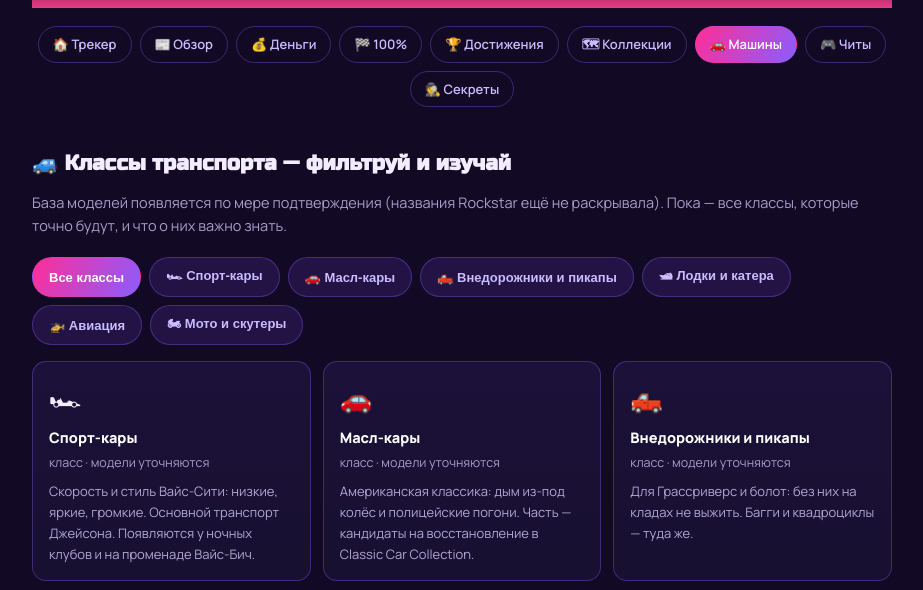
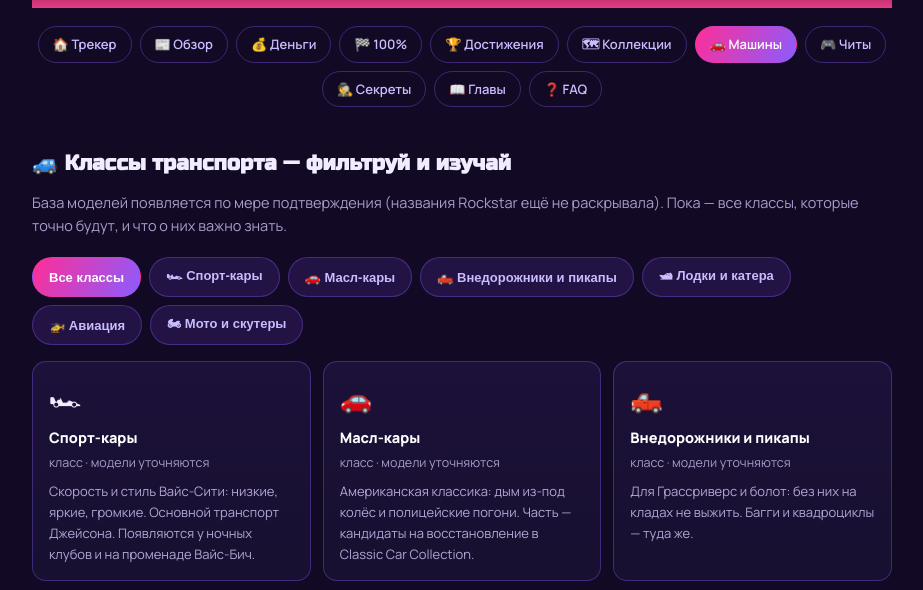
Before and after one commit to Evgenii80/gta6-tracker, a plain HTML site: page mashiny.html in a window 1280 px wide. Shown: the part 137-727 px from the top of the page, without its empty margins (178-1101 px from the left). Drawn offline with Linux system fonts and the light colour scheme.

Commit message:
Update mashiny.html

```diff
--- a/mashiny.html
+++ b/mashiny.html
@@ -75,6 +75,8 @@
     <a href="mashiny.html" class="on">🚗 Машины</a>
     <a href="chity.html">🎮 Читы</a>
     <a href="sekrety.html">🕵 Секреты</a>
+    <a href="glavy.html">📖 Главы</a>
+    <a href="faq.html">❓ FAQ</a>
   </nav>
 
   <h2>🚙 Классы транспорта — фильтруй и изучай</h2>
```
